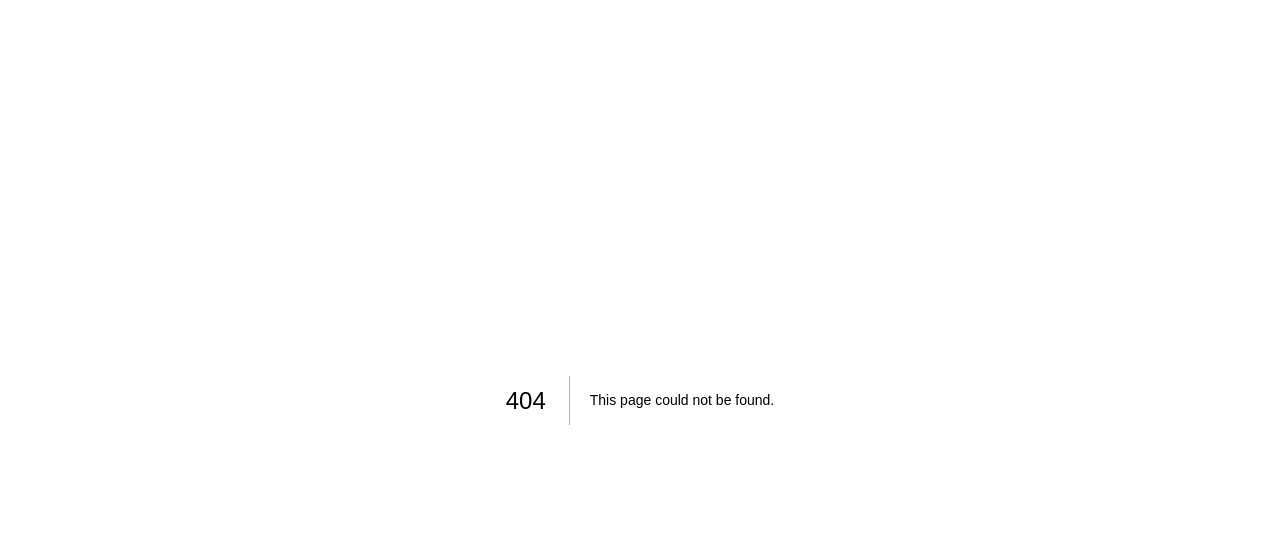
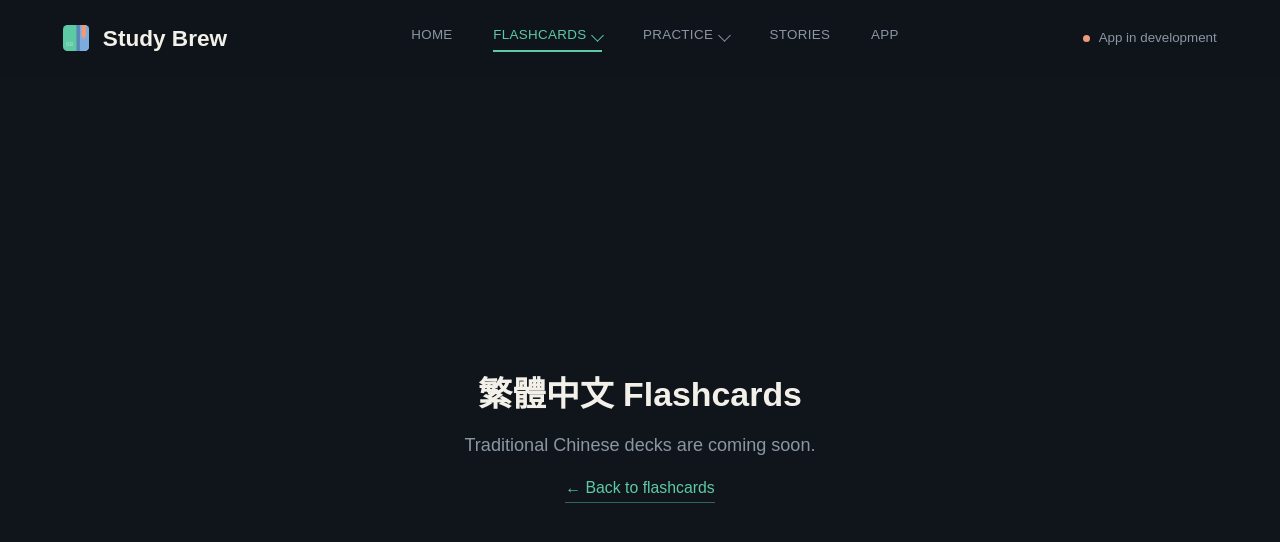
Before and after one commit to sillyledger/studybrew, a Next.js app: page /flashcards/traditional-chinese in a window 1280 px wide. Before the commit this address had no page. Shown: the top 542 px of the page. Built offline with nearby package versions, Linux system fonts and the light colour scheme; a web font is replaced by a local one.

Commit message:
Add Traditional Chinese coming-soon page, link it up

```diff
--- a/app/flashcards/page.tsx
+++ b/app/flashcards/page.tsx
@@ -10,11 +10,11 @@ const LANGUAGES = [
     available: true,
   },
   {
-    slug: "chinese",
+    slug: "traditional-chinese",
     name: "繁體中文",
     description: "Traditional Chinese vocabulary decks.",
     tab: "bg-blue",
-    available: false,
+    available: true,
   },
   {
     slug: "more",
--- /dev/null
+++ b/app/flashcards/traditional-chinese/page.tsx
@@ -0,0 +1,22 @@
+import Link from "next/link";
+import Nav from "@/components/Nav";
+
+export default function TraditionalChinesePage() {
+  return (
+    <main className="flex min-h-screen flex-col">
+      <Nav />
+      <div className="flex flex-1 flex-col items-center justify-center gap-4 px-6 text-center">
+        <h1 className="text-3xl font-black">繁體中文 Flashcards</h1>
+        <p className="max-w-md text-text-muted">
+          Traditional Chinese decks are coming soon.
+        </p>
+        <Link
+          href="/flashcards"
+          className="border-b border-teal-dim pb-0.5 font-mono text-sm text-teal"
+        >
+          ← Back to flashcards
+        </Link>
+      </div>
+    </main>
+  );
+}
--- a/components/Nav.tsx
+++ b/components/Nav.tsx
@@ -16,7 +16,7 @@ const LANGUAGES = [
     available: true,
   },
   {
-    href: "/flashcards/chinese",
+    href: "/flashcards/traditional-chinese",
     label: "繁體中文",
     sub: "Traditional Chinese · 0 words",
     tab: "bg-blue",
```
